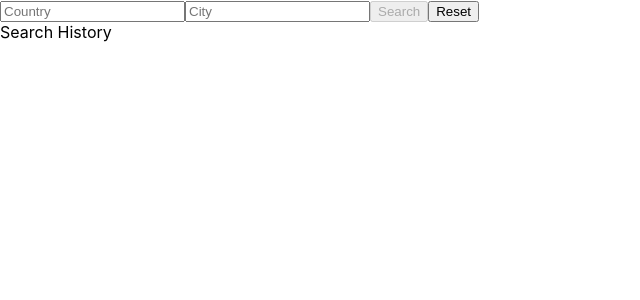
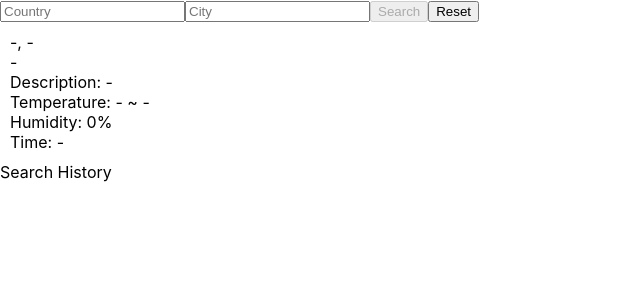
Before and after one commit to yewjun/weather-web-app, a React (Create React App) app: page / in a window 1280 px wide. Shown: the top 300 px of the page, without its empty margins (0-640 px from the left). Built offline with nearby package versions, Linux system fonts and the light colour scheme.

Commit message:
feat: added display weather data

```diff
--- a/package.json
+++ b/package.json
@@ -7,6 +7,7 @@
     "@testing-library/react": "^12.1.4",
     "@testing-library/user-event": "^13.5.0",
     "axios": "^0.26.1",
+    "date-fns": "^2.28.0",
     "formik": "^2.2.9",
     "react": "^17.0.2",
     "react-dom": "^17.0.2",
--- a/src/App.js
+++ b/src/App.js
@@ -1,11 +1,10 @@
 import * as React from "react";
 import { ReactQueryDevtools } from "react-query/devtools";
-import { QueryClient, QueryClientProvider } from "react-query";
+import { QueryClientProvider } from "react-query";
 
 import TodayWeather from "./pages/TodayWeather";
 import { HistoryProvider } from "./providers/HistoryProvider";
-
-const queryClient = new QueryClient();
+import { queryClient } from "./queries";
 
 function App() {
   return (
--- a/src/constants/defaults.js
+++ b/src/constants/defaults.js
@@ -14,30 +14,3 @@ export const IDefaultLocation = {
   name: "",
   country: "",
 };
-
-export const MockData = {
-  coord: { lon: 101.0829, lat: 4.5841 },
-  weather: [
-    { id: 803, main: "Clouds", description: "broken clouds", icon: "04d" },
-  ],
-  base: "stations",
-  main: {
-    temp: 303.25,
-    feels_like: 310.25,
-    temp_min: 303.25,
-    temp_max: 303.25,
-    pressure: 1004,
-    humidity: 78,
-    sea_level: 1004,
-    grnd_level: 999,
-  },
-  visibility: 10000,
-  wind: { speed: 1, deg: 224, gust: 2.2 },
-  clouds: { all: 75 },
-  dt: 1647684896,
-  sys: { country: "MY", sunrise: 1647645628, sunset: 1647689201 },
-  timezone: 28800,
-  id: 1734634,
-  name: "Ipoh",
-  cod: 200,
-};
--- /dev/null
+++ b/src/helper/convertor.js
@@ -0,0 +1,13 @@
+import { format } from "date-fns";
+
+export const fahrenheitToCelsius = (fahrenheit) => {
+  return (((fahrenheit - 32) * 5) / 9).toFixed(2);
+};
+
+export const celsiusSymbolText = (celsius) => {
+  return celsius + "\xB0C.";
+};
+
+export const formatDateTime = (datetime) => {
+  return format(new Date(datetime * 1000), "dd/MM/yyyy HH:mm:ssaa");
+};
--- a/src/pages/TodayWeather/components/WeatherDetail.jsx
+++ /dev/null
@@ -1,3 +0,0 @@
-import * as React from "react";
-
-export const WeatherDetail = () => {};
--- /dev/null
+++ b/src/pages/TodayWeather/components/WeatherDetails.jsx
@@ -0,0 +1,26 @@
+import * as React from "react";
+import { useQueryWeatherById } from "../../../queries/weather.queries";
+import { useFormatWeather } from "../hooks/useFormatData";
+
+const WeatherDetails = ({ locationId = "" }) => {
+  const query = useQueryWeatherById(locationId);
+
+  const displayData = useFormatWeather(query);
+
+  return (
+    <div style={{ margin: "10px" }}>
+      <div>
+        {displayData.city}, {displayData.country}
+      </div>
+      <div>{displayData.status}</div>
+      <div>Description: {displayData.description}</div>
+      <div>
+        Temperature: {`${displayData.temp.min} ~ ${displayData.temp.max}`}
+      </div>
+      <div>Humidity: {displayData.humidity}%</div>
+      <div>Time: {displayData.unixDatetime}</div>
+    </div>
+  );
+};
+
+export default WeatherDetails;
--- /dev/null
+++ b/src/pages/TodayWeather/hooks/useFormatData.js
@@ -0,0 +1,32 @@
+import * as React from "react";
+import {
+  fahrenheitToCelsius,
+  celsiusSymbolText,
+  formatDateTime,
+} from "../../../helper/convertor";
+
+export const useFormatWeather = (queryData) => {
+  return React.useMemo(() => {
+    const data = queryData?.data || {};
+    const main = data?.main || {};
+    const sys = data?.sys || {};
+    const weather = data?.weather?.["0"] || {};
+
+    return {
+      unixDatetime: data?.dt ? formatDateTime(data.dt) : "-",
+      city: data?.name || "-",
+      country: sys?.country || "-",
+      temp: {
+        min: main?.temp_min
+          ? celsiusSymbolText(fahrenheitToCelsius(main.temp_min))
+          : "-",
+        max: main?.temp_max
+          ? celsiusSymbolText(fahrenheitToCelsius(main.temp_max))
+          : "-",
+      },
+      humidity: main?.humidity || 0,
+      status: weather?.main || "-",
+      description: weather?.weather || "-",
+    };
+  }, [queryData]);
+};
--- a/src/pages/TodayWeather/index.jsx
+++ b/src/pages/TodayWeather/index.jsx
@@ -1,8 +1,10 @@
 import * as React from "react";
 import SearchInputView from "./components/SearchInput";
 import SearchHistoryView from "./components/SearchHistory";
+import WeatherDetails from './components/WeatherDetails';
 import { IDefaultLocation } from "../../constants/defaults";
 import { useQueryWeather } from "./hooks/useQueryWeather";
+
 
 const TodayWeather = () => {
   const [location, setLocation] = React.useState(() => IDefaultLocation);
@@ -15,6 +17,7 @@ const TodayWeather = () => {
   return (
     <div className="App">
       <SearchInputView setLocation={setLocation} />
+      <WeatherDetails locationId={location.id} />
       <SearchHistoryView
         selectedHistory={location}
         setSelectedHistory={setLocation}
--- /dev/null
+++ b/src/queries/index.js
@@ -0,0 +1,3 @@
+import { QueryClient } from "react-query";
+
+export const queryClient = new QueryClient();
--- a/src/queries/weather.queries.js
+++ b/src/queries/weather.queries.js
@@ -1,7 +1,12 @@
 import { useQuery } from "react-query";
 import { getWeatherById } from "../services/weather.service";
-import { useCustomHistoryState } from "../pages/TodayWeather/hooks/useCustomHistory";
+import { queryClient } from "./";
+
+export const GetWeatherQueryKey = "getWeather";
 
 export const useGetWeatherById = (id, options) => {
-  return useQuery(["getWeather", id], () => getWeatherById(id), options);
+  return useQuery([GetWeatherQueryKey, id], () => getWeatherById(id), options);
 };
+
+export const useQueryWeatherById = (id) =>
+  queryClient.getQueryData([GetWeatherQueryKey, id]);
```
Also changed, not shown: 1 other file (tests, documents, lock files or other folders).
